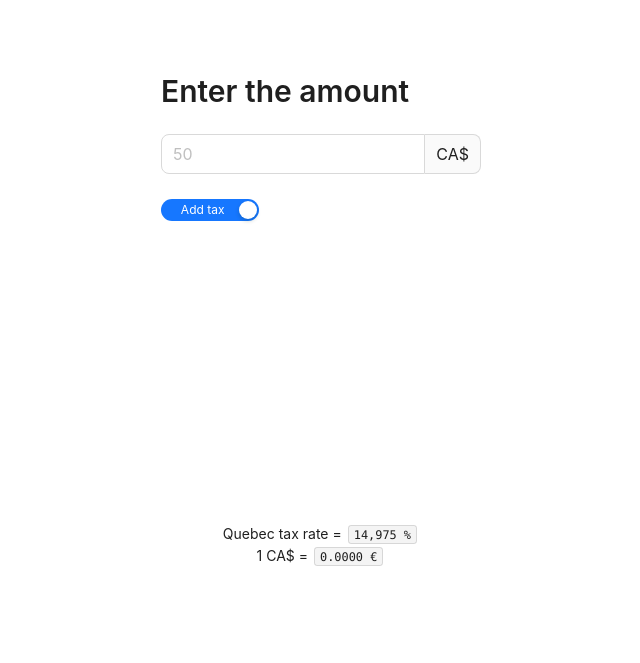
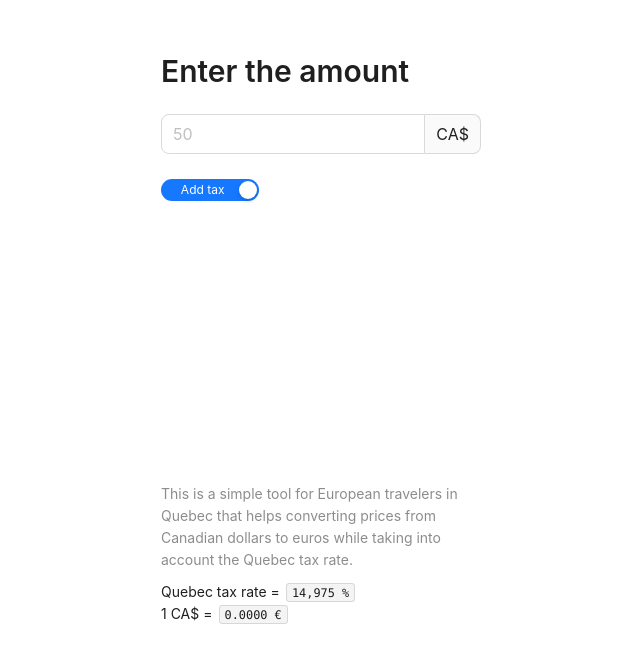
Before and after one commit to axeelz/taxconv, a React (Vite) app: page / in a window 1280 px wide. Shown: the part 117-780 px from the top of the page, without its empty margins (319-959 px from the left). Built offline with nearby package versions, Linux system fonts and the light colour scheme; no server answers.

Commit message:
app adjustments

```diff
--- a/index.html
+++ b/index.html
@@ -3,7 +3,10 @@
   <head>
     <meta charset="UTF-8" />
     <meta name="viewport" content="width=device-width, initial-scale=1.0" />
-    <title>Converter with Tax 🇨🇦</title>
+    <title>CAD to EUR with Quebec Tax Converter 🇨🇦</title>
+    <meta
+      name="description"
+      content="Very simple CAD ($ CA) to EUR (€) converter including Quebec 14.975% tax. Get conversion and tax at once to avoid surprises." />
     <link rel="apple-touch-icon" sizes="180x180" href="/apple-touch-icon.png" />
     <link rel="icon" type="image/png" sizes="32x32" href="/favicon-32x32.png" />
     <link rel="icon" type="image/png" sizes="16x16" href="/favicon-16x16.png" />
--- a/package.json
+++ b/package.json
@@ -1,5 +1,5 @@
 {
-  "name": "taxpal",
+  "name": "taxconv",
   "private": true,
   "version": "0.0.0",
   "type": "module",
--- a/src/WebApp.jsx
+++ b/src/WebApp.jsx
@@ -46,7 +46,7 @@ function WebApp() {
           display: "flex",
           alignItems: "center",
           justifyContent: "center",
-          height: "80vh",
+          height: "75vh",
           width: "100vw",
         }}>
         <Space direction="vertical" size="large" style={{ width: 320 }}>
@@ -93,7 +93,13 @@ function WebApp() {
           </Space>
         </Space>
       </div>
-      <div style={{ textAlign: "center", width: "100%" }}>
+      <div style={{ maxWidth: 320, margin: "0 auto", paddingBottom: 10 }}>
+        <Text type="secondary">
+          This is a simple tool for European travelers in Quebec that helps converting prices from Canadian dollars to
+          euros while taking into account the Quebec tax rate.
+        </Text>
+      </div>
+      <div style={{ maxWidth: 320, margin: "0 auto" }}>
         Quebec tax rate = <Text code>14,975 %</Text> <br /> 1 CA$ = <Text code>{displayedRate} €</Text>
       </div>
     </App>
```
Also changed, not shown: 2 other files (tests, documents, lock files or other folders).
